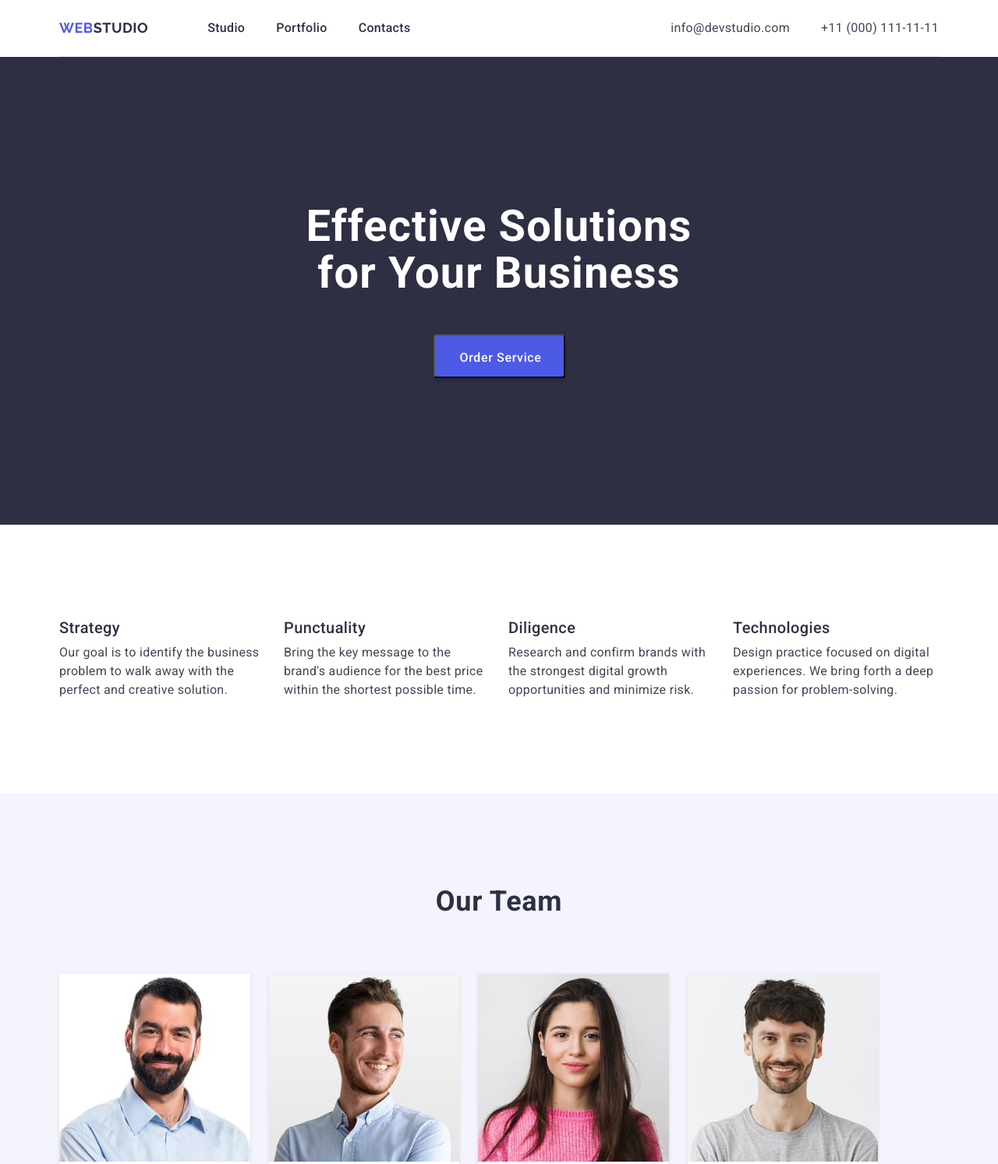
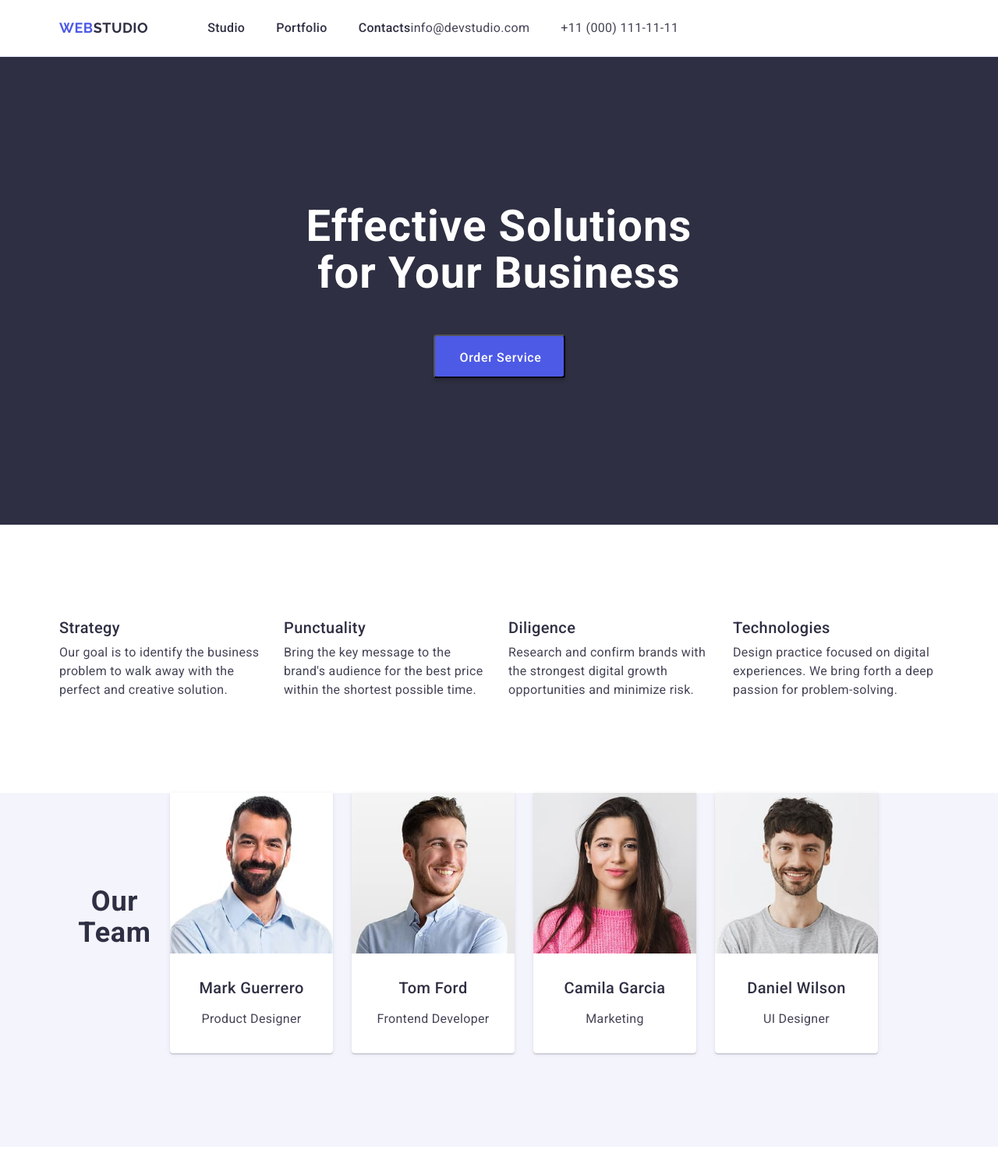
Before and after one commit to Dmitry-jf/goit-markup-hw-03, a plain HTML site: page index.html in a window 1280 px wide. Shown: the top 1493 px of the page at 78% size. Drawn offline with nearby package versions, Linux system fonts and the light colour scheme.

Commit message:
hw3_fix1

```diff
--- a/css/styles.css
+++ b/css/styles.css
@@ -28,9 +28,20 @@ h1,h2,h3,h4,h5,h6, p{
     max-width: 1158px;
     padding: 0 15px;
     margin: 0 auto;
+    display: flex;
 
 }
+
+img {
+    display: block;
+}
+
+
 /* header */
+
+.header {
+    border-bottom: 1px solid #e7e9fc;
+}
 
 .label-header {
     padding: 24px 0;
@@ -40,7 +51,7 @@ h1,h2,h3,h4,h5,h6, p{
 .container .header-wrapper {
     display: flex;
     align-items: center;
-    border-bottom: 1px solid #e7e9fc;
+
 }
 
 .header-nav {
--- a/index.html
+++ b/index.html
@@ -20,7 +20,7 @@
     <link rel="stylesheet" href="./css/styles.css" />
   </head>
   <body>
-    <header>
+    <header class="header">
       <div class="container">
         <div class="header-wrapper">
           <nav class="header-nav">
@@ -96,7 +96,7 @@
                   opportunities and minimize risk.
                 </p>
               </li>
-              <li class="item-strategy" ``>
+              <li class="item-strategy">
                 <h3 class="strategy">Technologies</h3>
                 <p class="descr-strategy">
                   Design practice focused on digital experiences. We bring forth
```
